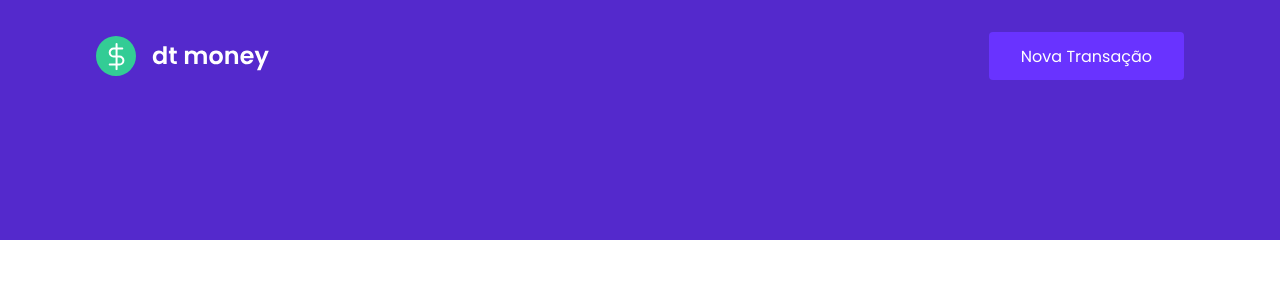
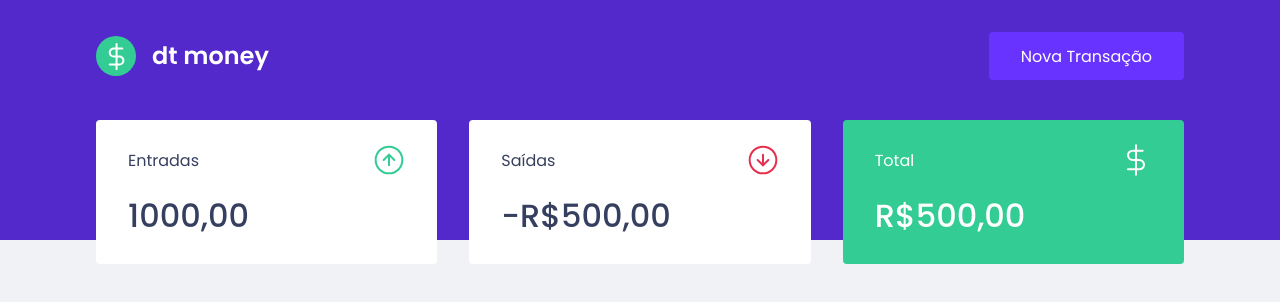
Before and after one commit to MauroBraga/dt-money, a React (Create React App) app: page / in a window 1280 px wide. Shown: the top 302 px of the page. Built offline with nearby package versions, Linux system fonts and the light colour scheme.

Commit message:
Component Summary

```diff
--- a/src/App.tsx
+++ b/src/App.tsx
@@ -1,11 +1,13 @@
+import Dashboard from './components/Dashboard';
 import { Header } from './components/Header';
 import { GlobalStyle } from './styles/global';
 
 export function App() {
   return (
     <>
+      <GlobalStyle />
       <Header/>
-      <GlobalStyle />
+      <Dashboard/>
     </>
   );
 }
--- /dev/null
+++ b/src/components/Dashboard/index.tsx
@@ -0,0 +1,14 @@
+import React from 'react';
+import {Summary} from '../Summary';
+
+ import { Container } from './styles';
+
+const Dashboard: React.FC = () => {
+  return (
+        <Container>
+          <Summary/>
+        </Container>
+        );
+}
+
+export default Dashboard;
--- /dev/null
+++ b/src/components/Dashboard/styles.ts
@@ -0,0 +1,7 @@
+import styled from 'styled-components';
+
+export const Container = styled.main`
+    max-width: 1120px;
+    margin: 0 auto;
+    padding: 2.5rem 1rem;
+`;
--- /dev/null
+++ b/src/components/Summary/index.tsx
@@ -0,0 +1,36 @@
+import { Container } from "./styles";
+import incomeImg from '../../assets/income.svg';
+import outcomeImg from '../../assets/outcome.svg';
+import totalImg from '../../assets/total.svg';
+
+export function  Summary() {
+  return (
+    <Container>
+
+        <div>
+            <header>
+                <p>Entradas</p>
+                <img src={incomeImg} alt="Entradas" />
+            </header>
+            <strong>1000,00</strong>
+        </div>
+
+        <div>
+            <header>
+                <p>Saídas</p>
+                <img src={outcomeImg} alt="Saídas" />
+            </header>
+            <strong>-R$500,00</strong>
+        </div>
+
+        <div className="highlight-background">
+            <header>
+                <p>Total</p>
+                <img src={totalImg} alt="Total" />
+            </header>
+            <strong>R$500,00</strong>
+        </div>
+
+    </Container>
+    );
+}
--- /dev/null
+++ b/src/components/Summary/styles.ts
@@ -0,0 +1,33 @@
+import styled from 'styled-components';
+
+export const Container = styled.div`
+    display: grid;
+    grid-template-columns: repeat(3, 1fr);
+    gap: 2rem;
+    margin-top: -10rem;
+
+    div {
+        background: var(--snape);
+        padding: 1.5rem 2rem;
+        border-radius: 0.25rem;
+        color: var(--text-title);
+
+        header {
+            display: flex;
+            align-items: center;
+            justify-content: space-between;
+        }
+
+        strong {
+            display: block;
+            margin-top: 1rem;
+            font-size: 2rem;
+            font-weight: 500;
+            line-height: 3rem;
+        }
+        &.highlight-background {
+            background:var(--green);
+            color: #fff;
+        }
+    }
+`;
--- a/src/styles/global.ts
+++ b/src/styles/global.ts
@@ -32,7 +32,7 @@
     }
 
     body {
-        background: var(---background);
+        background-color: var(--background);
         -webkit-font-smoothing: antialiased;
     }
 
```
